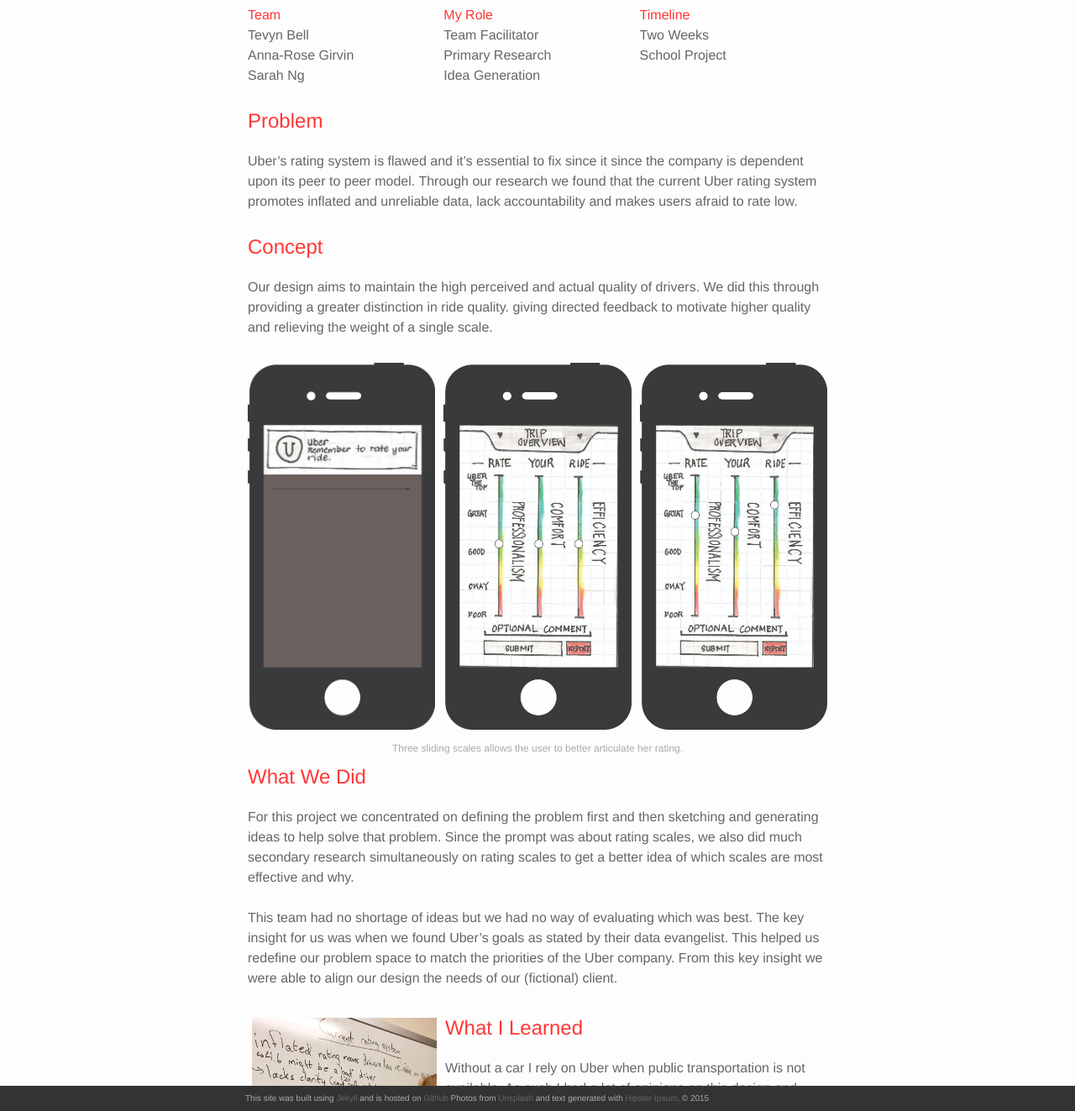
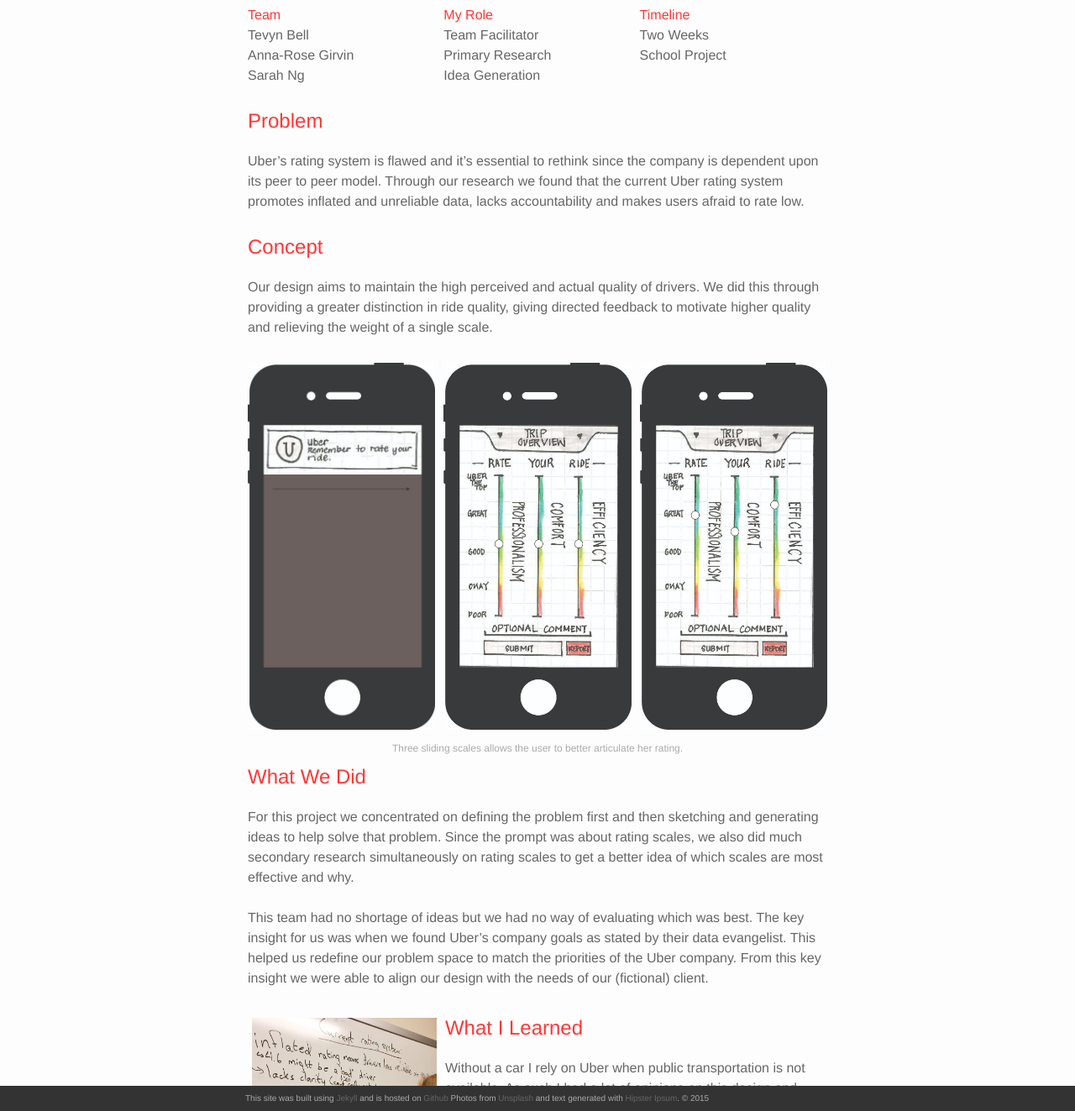
Before and after one commit to mcriqui/mcriqui.github.io, a Jekyll site: the page built from _portfolio/1_project.markdown, in a window 1280 px wide and 1400 px high, scrolled down 403 px, cut to the strip 77-1400 px from the top of the window. Shown: the whole strip at 84% size. Built offline with Jekyll 4.4.1, drawn with Linux system fonts in a browser that asks for light colours; nearby versions of some CDN libraries; some web fonts are replaced.

Commit message:
editing the sites text

```diff
--- a/_portfolio/1_project.markdown
+++ b/_portfolio/1_project.markdown
@@ -28,12 +28,12 @@
 
 <div class="post-content col three">
 	<h1 class="project-description-title">Problem</h1>
-	<p>Uber’s rating system is flawed and it’s essential to fix since it since the company is dependent upon its peer to peer model. Through our research we found that the current Uber rating system promotes inflated and unreliable data, lack accountability and makes users afraid to rate low. </p>
+	<p>Uber’s rating system is flawed and it’s essential to rethink since the company is dependent upon its peer to peer model. Through our research we found that the current Uber rating system promotes inflated and unreliable data, lacks accountability and makes users afraid to rate low. </p>
 </div>
 
 <div class="post-content col three">
 	<h1 class="project-description-title">Concept</h1>
-	<p>Our design aims to maintain the high perceived and actual quality of drivers. We did this through providing a greater distinction in ride quality. giving directed feedback to motivate higher quality and relieving the weight of a single scale.</p>
+	<p>Our design aims to maintain the high perceived and actual quality of drivers. We did this through providing a greater distinction in ride quality, giving directed feedback to motivate higher quality and relieving the weight of a single scale.</p>
 </div>
 
 <div class="post-content showing_design">
@@ -45,7 +45,7 @@
 
 <div class="post-content col three">
 	<h1 class="project-description-title">What We Did</h1>
-	<p>For this project we concentrated on defining the problem first and then sketching and generating ideas to help solve that problem.  Since the prompt was about rating scales, we also did much secondary research simultaneously on rating scales to get a better idea of which scales are most effective and why.<br><br>This team had no shortage of ideas but we had no way of evaluating which was best. The key insight for us was when we found Uber’s goals as stated by their data evangelist. This helped us redefine our problem space to match the priorities of the Uber company. From this key insight we were able to align our design the needs of our (fictional) client.</p>
+	<p>For this project we concentrated on defining the problem first and then sketching and generating ideas to help solve that problem.  Since the prompt was about rating scales, we also did much secondary research simultaneously on rating scales to get a better idea of which scales are most effective and why.<br><br>This team had no shortage of ideas but we had no way of evaluating which was best. The key insight for us was when we found Uber’s company goals as stated by their data evangelist. This helped us redefine our problem space to match the priorities of the Uber company. From this key insight we were able to align our design with the needs of our (fictional) client.</p>
 </div>
 
 <div class="img_row">
--- a/_portfolio/2_project.markdown
+++ b/_portfolio/2_project.markdown
@@ -47,7 +47,7 @@
 
 <div class="post-content">
 	<h1 class="project-description-title col one">What We Did</h1>
-	<p class="col three">To begin, we went to a local Bloomington firehouse and spent over 2 hours talking to firefighters about their work and lives. What started as a conversation about their desire for Iron Man suits and Google Glasses turned into a rigorously honest conversation about themselves.<br><br>From this research we narrowed down the problem and sketched continually. We sketched and we sketched, but couldn’t get it. Finally, we realized that we were iterating on the computer interface but what was really important was how firefighters use and interact with the system. Firefighters use the computer driving at high speeds in a huge truck so how feasible is it that they can use a track pad and control small buttons on the screen?<br><br>From this insight, we iterated on the keyboard and how the information is presented. Of course the information that’s displayed matters but they already have all the information. What we were able to design and what was necessary was how they can access that information more effectively.</p>
+	<p class="col three">To begin, we went to a local Bloomington firehouse and spent over two hours talking to firefighters about their work and lives. What started as a conversation about their desire for Iron Man suits and Google Glasses turned into a rigorously honest conversation about themselves.<br><br>From this research we narrowed down the problem and sketched continually. We sketched and we sketched, but couldn’t get it. Finally, we realized that we were iterating on the computer interface but what was really important was how firefighters use and interact with the system. Firefighters use the computer driving at high speeds in a huge truck so how feasible is it that they can use a track pad and control small buttons on the screen?<br><br>From this insight, we iterated on the keyboard and how the information is presented. Of course the information that’s displayed matters but they already have all the information at their disposal. What we were able to design and what was necessary was how they can access that information more effectively.</p>
 </div>
 
 <div class="post-content">
--- a/_portfolio/3_project.markdown
+++ b/_portfolio/3_project.markdown
@@ -22,13 +22,13 @@
 
 	<div class="col one project-subjects">
 		<a class="project-top-header">Timeline</a>
-		<p>Three Weeks<br>School Project<br>Based off CHI prompt</p>
+		<p>Three Weeks<br>School Project<br>Based off CHI Prompt</p>
 	</div>
 </div>
 
 <div class="post-content col three">
 	<h1 class="project-description-title">Problem</h1>
-	<p>We were tasked with creating an assistive technology for a user group of our choice that is part of the unexotic underclass. We chose to focus on high functioning adults with autism. What we found is that there are many numerous symptoms of autism and they manifest themselves differently in every person. One commonality is that our users' difficulty  undestanding social cues can lead to social anxiety and they lack an effective way to manage their social anxiety.</p>
+	<p>We were tasked with creating an assistive technology for a user group of our choice that is part of the unexotic underclass. We chose to focus on high functioning adults with autism. We found that there are many symptoms of autism and the symptoms manifest themselves differently in every person. One commonality is that our users' difficulty  undestanding social cues can lead to social anxiety and they lack an effective way to manage that anxiety.</p>
 </div>
 
 <div class="post-content col three">
@@ -45,7 +45,7 @@
 
 <div class="post-content col three">
 	<h1 class="project-description-title">What We Did</h1>
-	<p>Learning from a previous project, we did a lot of primary research continually throughout the process to better understand our users. Through our research we quickly found that one area where our users have trouble is dating. High functioning adults with autism have a strong desire to make deep connections and relationships but lack the necessary social skills to due so.<br><br>We generated many ideas and finally decided on an iPad application that would facilitate role playing activities so a high functioning autistic adult could practice their social skills and record the activity to reflect and learn from. This design, however, relied heavily on a facilitator or therapist. We wanted to create something that wasn’t reliant on a clinical setting because role playing activities within this environment already exist.<br><br>With a few days left to go before deadline, we scrapped this idea and went in a new direction. We delved a little deeper and found that our users' difficulty with social cues often causes anxiety. This was a new area of the problem space where technology could assist our users and so we came to a smart watch application to help manage anxiety for our final design.</p>
+	<p>Learning from a previous project, we did a lot of primary research throughout the process to better understand our users. Through our research we quickly found that one area where our users have trouble is dating. High functioning adults with autism have a strong desire to make deep connections and relationships but lack the necessary social skills to do so.<br><br>We generated many ideas and finally decided on an iPad application that would facilitate role playing activities so a high functioning autistic adult could practice their social skills and record the activity to reflect and learn from. This design, however, relied heavily on a facilitator or therapist. We wanted to create something that wasn’t reliant on a clinical setting because role playing activities within this environment already exist.<br><br>With a few days left to go before deadline, we scrapped this idea and went in a new direction. We delved a little deeper and found that our users' difficulty with social cues often causes anxiety. This was a new area of the problem space where technology could assist our users and so we came to a smart watch application to help manage anxiety for our final design.</p>
 </div>
 
 
--- a/index.html
+++ b/index.html
@@ -17,7 +17,7 @@
 <div class="post-conent welcome">
 
   <div class="col three homepage_align">
-    <h3>Welcome!<br> I'm Maggie, an aspiring <a class="homepage_keywords">UX and Interaction Designer</a> and current <a class="homepage_keywords">Human Computer Interaction Design</a> Master's student at Indiana University</h3>
+    <h3>Welcome!<br> I'm Maggie, an aspiring <a class="homepage_keywords">UX and Interaction Designer</a> and current <a class="homepage_keywords">Human Computer Interaction Design</a> Master's student at Indiana University.</h3>
   </div>
 </div>
 <div class="img_row">
```
Also changed, not shown: other parts of _portfolio/1_project.markdown (+1 -1 lines), other parts of _portfolio/2_project.markdown (+2 -2 lines), about.md (+1 -1 lines).
